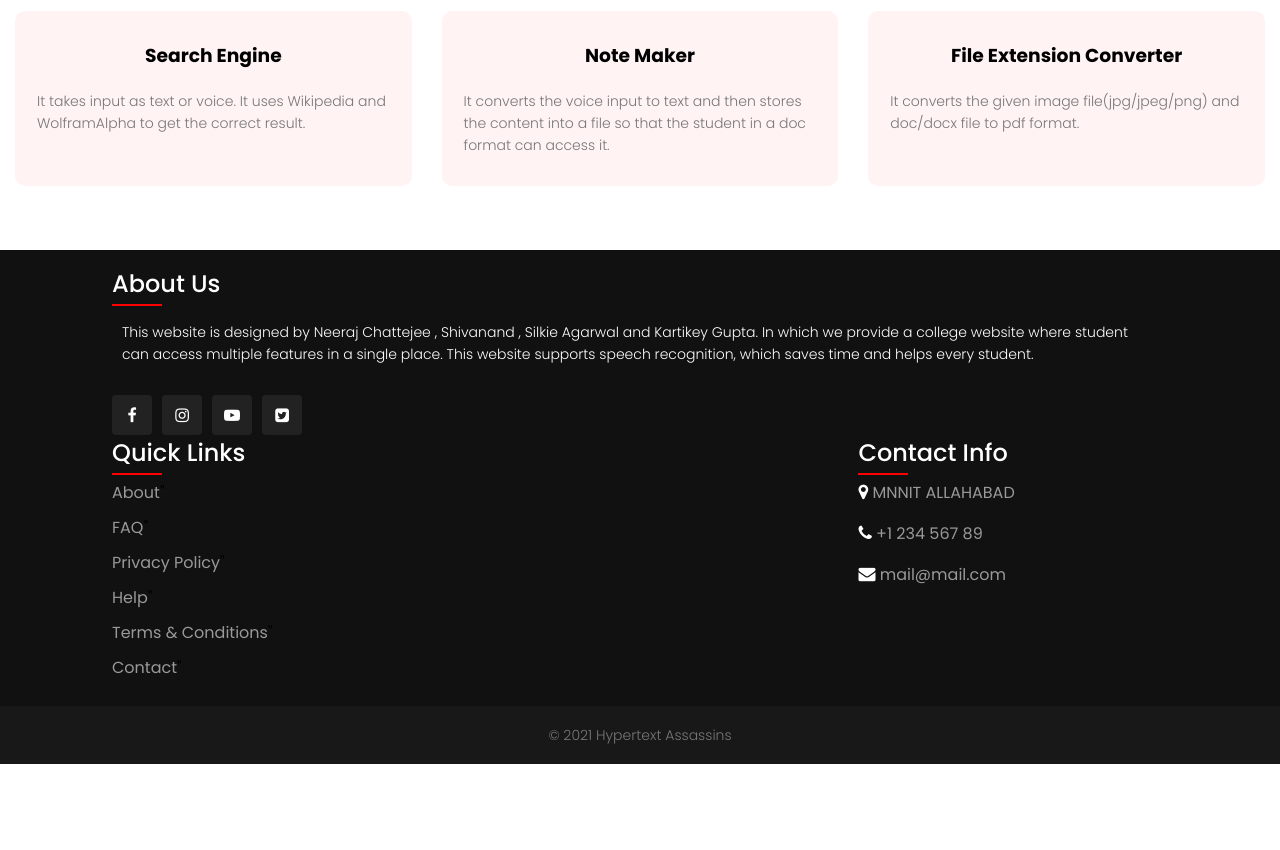
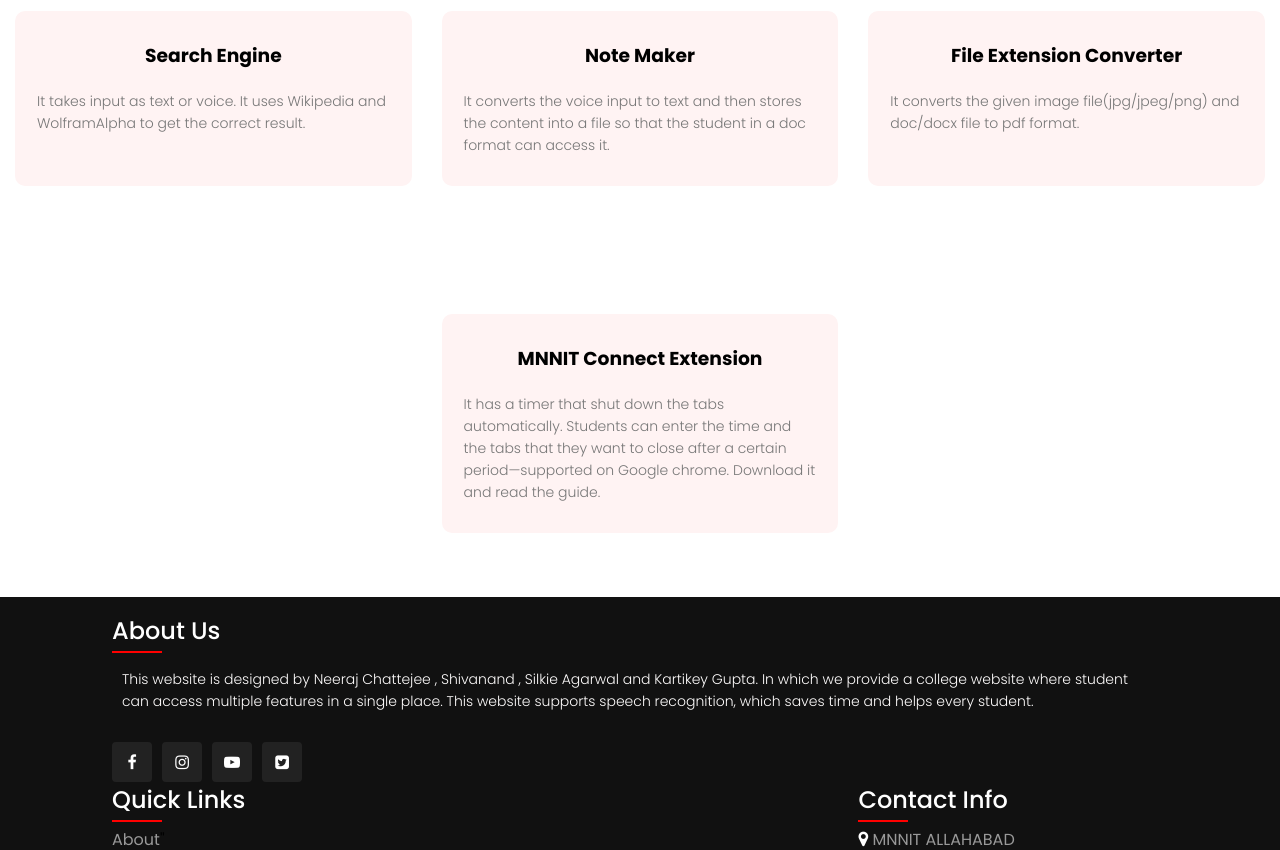
Before and after one commit to NeerajChatterjee/DevJam-2021, a Django app: page / in a window 1280 px wide. Shown: the part 1072-1922 px from the top of the page. Before the commit the page ends 1836 px from the top, so only its background shows below. Run offline with Django 3.2, Linux system fonts and the light colour scheme; some libraries are stand-ins or nearby versions.

Commit message:
MNNIT connect row added

```diff
--- a/templates/devjam/index.html
+++ b/templates/devjam/index.html
@@ -65,6 +65,16 @@
             <a href="{% url 'converter' %}" class="weblink" target="_blank">
                 <h3>File Extension Converter</h3>
                 <p>It converts the given image file(jpg/jpeg/png) and doc/docx file to pdf format.</p>
+            </a>
+        </div>
+    </div>
+    <div class="row row-2">
+        <div class="course-col">
+            <a href="/media/MNNIT_Connect_extension.zip" class="weblink" target="_blank" download="">
+                <h3>MNNIT Connect Extension</h3>
+                <p>
+                     It has a timer that shut down the tabs automatically. Students can enter the time and the tabs that they want to close after a certain period—supported on Google chrome. Download it and read the guide.
+                </p>
             </a>
         </div>
     </div>
```
